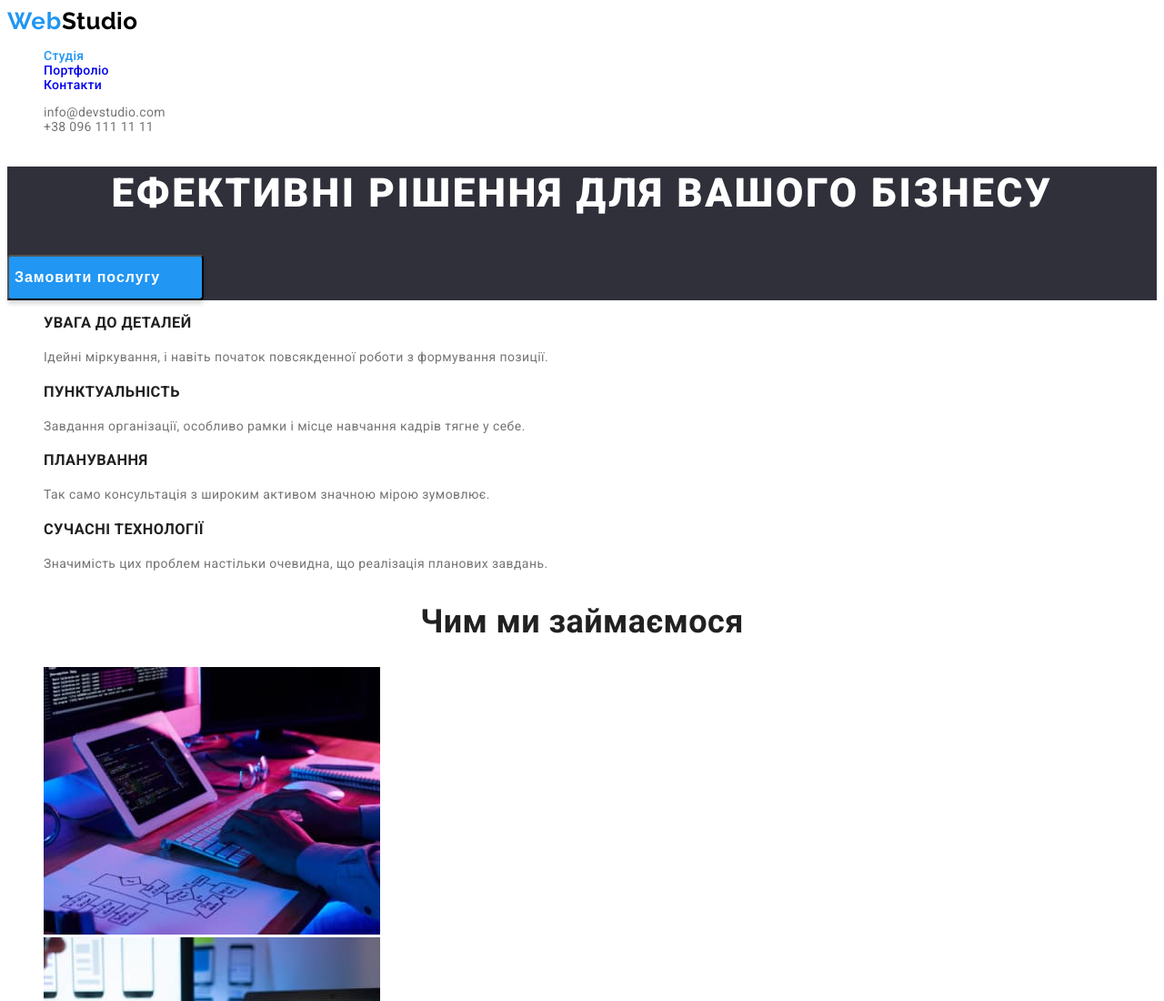
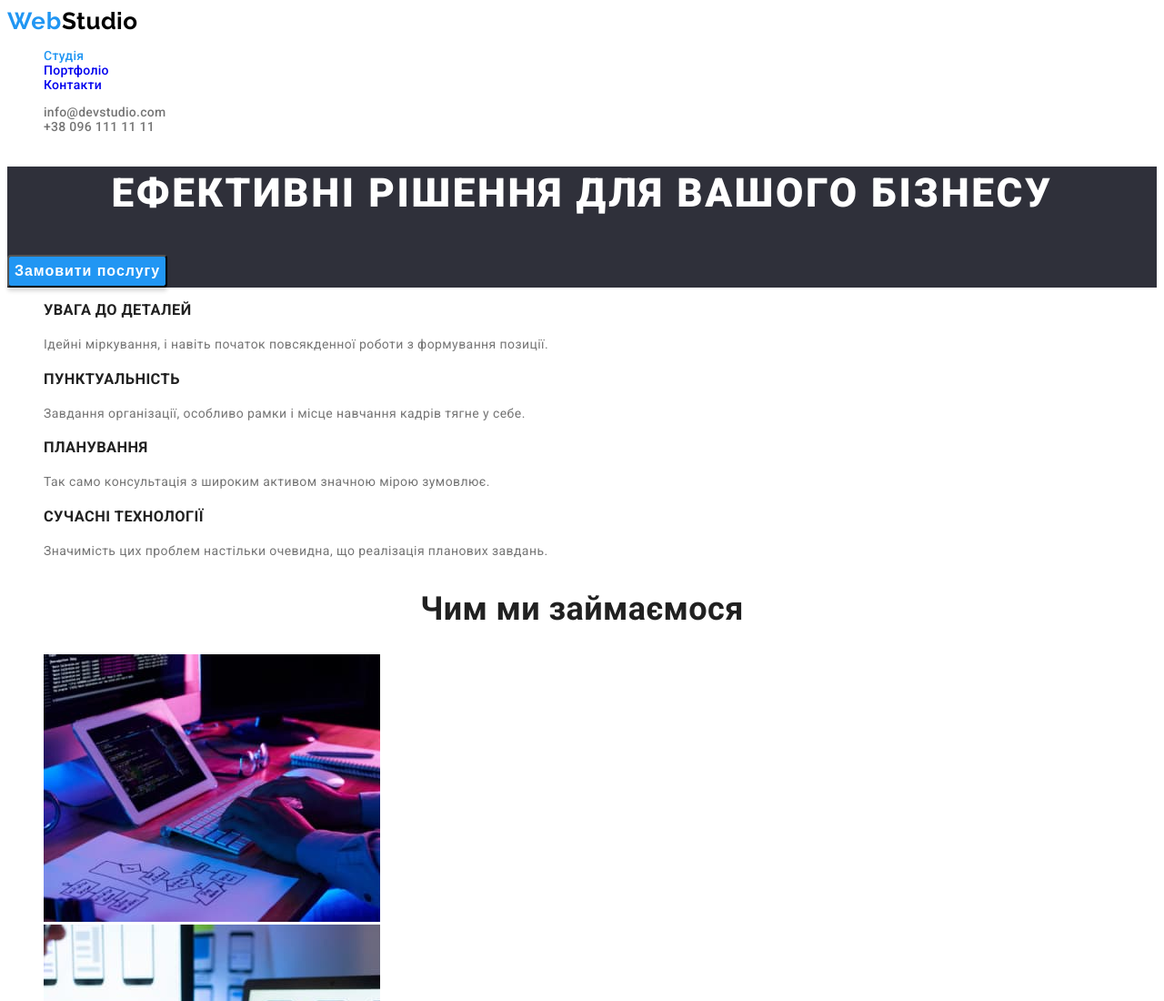
Before and after one commit to kraskoanna/goit-markup-hw-02, a plain HTML site: page index.html in a window 1280 px wide. Shown: the top 1100 px of the page at 91% size. Drawn offline with Linux system fonts and the light colour scheme.

Commit message:
css-refinement

```diff
--- a/css/styles.css
+++ b/css/styles.css
@@ -57,6 +57,7 @@ body {
   text-decoration: none;
 }
 .auth-nav-link {
+  font-weight: 500;
   color: #757575;
   text-decoration: none;
 }
@@ -85,10 +86,7 @@ body {
   color: #FFFFFF;
 }
 .btn {
-  width: 216px;
-  height: 50px;
-  left: 692px;
-  top: 430px;
+
   background: #2196F3;
   box-shadow: 0px 4px 4px rgba(0, 0, 0, 0.15);
   border-radius: 4px;
@@ -131,6 +129,7 @@ body {
 
 
 .title {
+  font-weight: 700;
   font-size: 36px;
   line-height: 1.1666;
   text-align: center;
@@ -244,12 +243,14 @@ body {
 
 
 .projects-title {
+  font-weight: 700;
   font-size: 18px;
   line-height: 2;
   letter-spacing: 0.06em;
 }
 
 .projects-text {
+  font-weight: 400;
   font-size: 16px;
   line-height: 1.8750;
   color: #757575;
```
